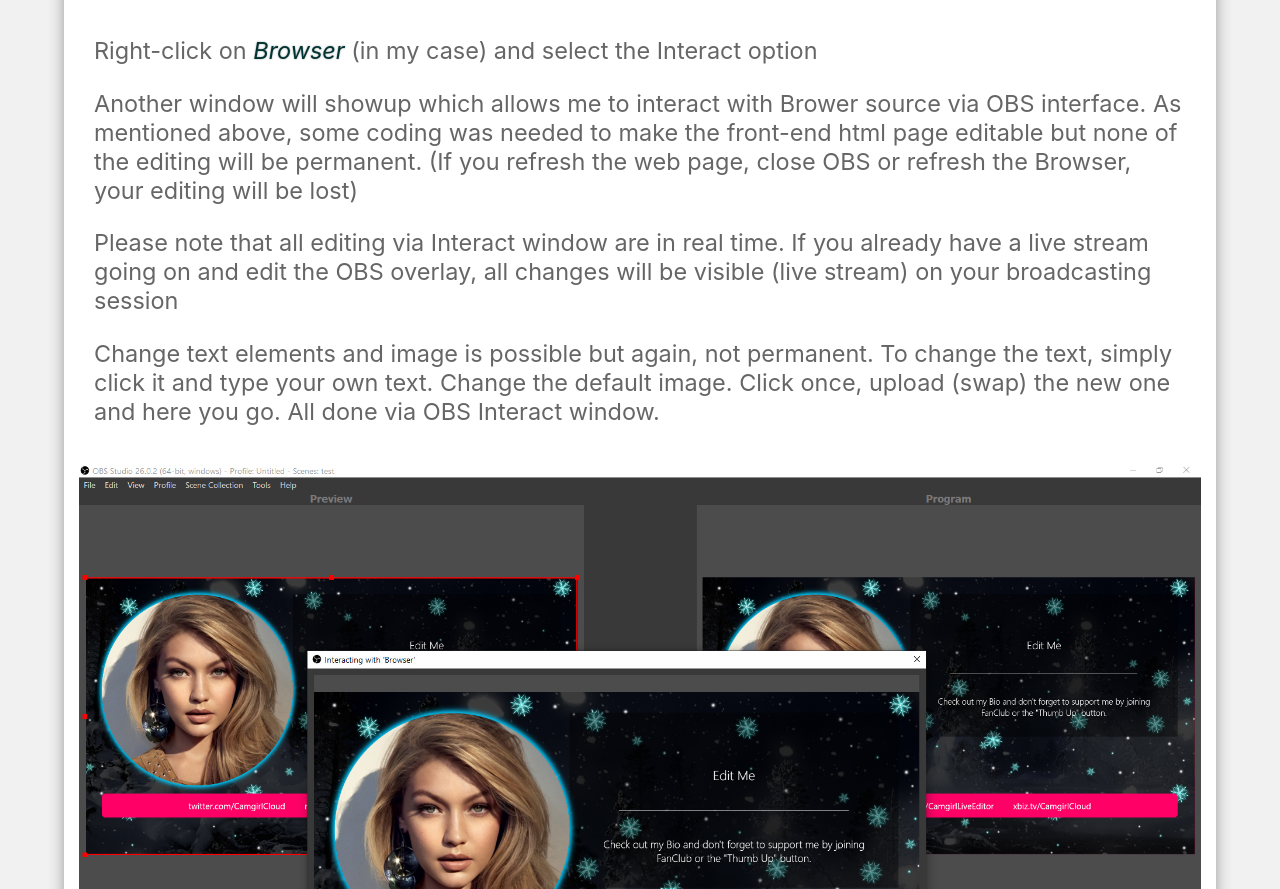
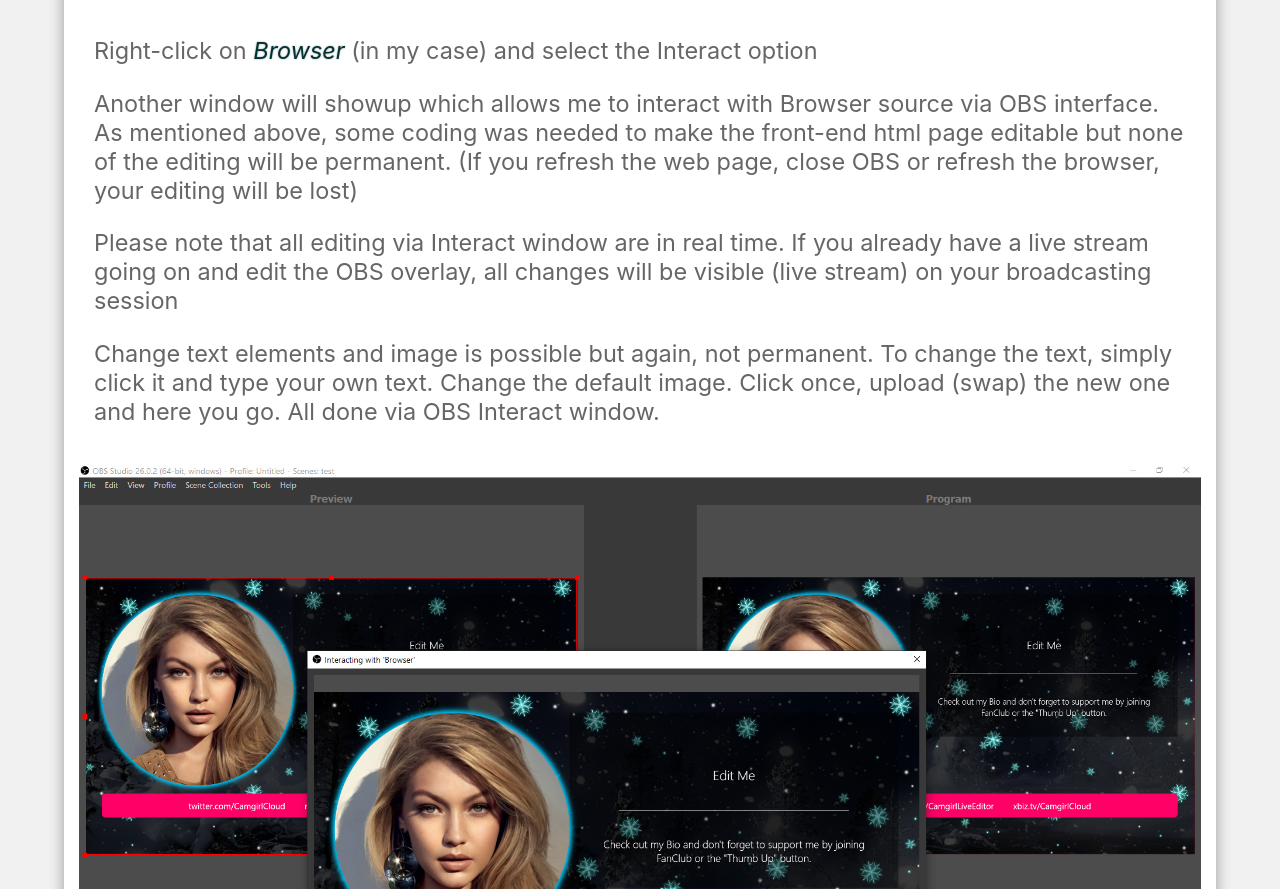
Before and after one commit to cssmfc/camgirl-obs, a plain HTML site: page obs_overlays/obs_overlay_brb_winter/info/index.html in a window 1280 px wide. Shown: the part 4392-5281 px from the top of the page. Drawn offline with Linux system fonts and the light colour scheme.

Commit message:
Update index.html

```diff
--- a/obs_overlays/obs_overlay_brb_winter/info/index.html
+++ b/obs_overlays/obs_overlay_brb_winter/info/index.html
@@ -307,7 +307,7 @@ a.mdonly, a.mdonly:visited{display:block;width:70px;height:90px;padding:1em .5em
    <div class="imgresp"><a href="assets/screenshots/step4_change_text.jpg" target="_blank"><img src="assets/screenshots/step4_change_text.jpg"/></a></div>
   <div class="gr-12">
    <p>Right-click on <em>Browser</em> (in my case) and select the Interact option</p>
-   <p>Another window will showup which allows me to interact with Brower source via OBS interface. As mentioned above, some coding was needed to make the front-end html page editable but none of the editing will be permanent. (If you refresh the web page, close OBS or refresh the Browser, your editing will be lost)</p>
+   <p>Another window will showup which allows me to interact with Browser source via OBS interface. As mentioned above, some coding was needed to make the front-end html page editable but none of the editing will be permanent. (If you refresh the web page, close OBS or refresh the browser, your editing will be lost)</p>
    <p>Please note that all editing via Interact window are in real time. If you already have a live stream going on and edit the OBS overlay, all changes will be visible (live stream) on your broadcasting session</p>
    <p>Change text elements and image is possible but again, not permanent. To change the text, simply click it and type your own text. Change the default image. Click once, upload (swap) the new one and here you go. All done via OBS Interact window.</p>
    </div>
```
